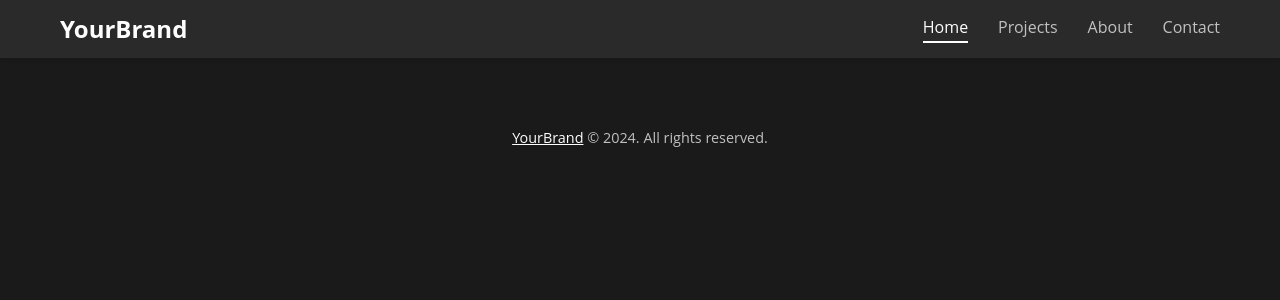
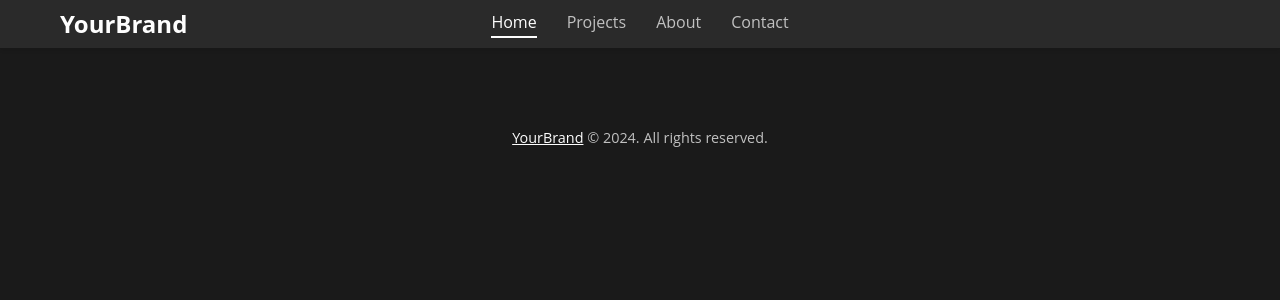
Before and after one commit to EpicHugge/EpicHugge.github.io, a Jekyll site: the page built from index.markdown, in a window 1280 px wide. Shown: the top 300 px of the page. Built offline with Jekyll 4.4.1, drawn with Linux system fonts in a browser that asks for light colours.

Commit message:
Update style.css

```diff
--- a/assets/css/style.css
+++ b/assets/css/style.css
@@ -35,15 +35,21 @@ a:hover {
 }
 
 .header-container {
+  position: relative; /* Allows absolute positioning of logo */
   display: flex;
   align-items: center;
-  justify-content: space-between;
+  justify-content: center; /* Centers nav-links */
   max-width: 1200px;
   margin: 0 auto;
   padding: 10px 20px; /* Thin header */
 }
 
 /* 3. Logo Styles */
+.logo {
+  position: absolute;
+  left: 20px; /* Adjust for desired spacing */
+}
+
 .logo a {
   font-size: 1.5rem;
   font-weight: bold;
```
